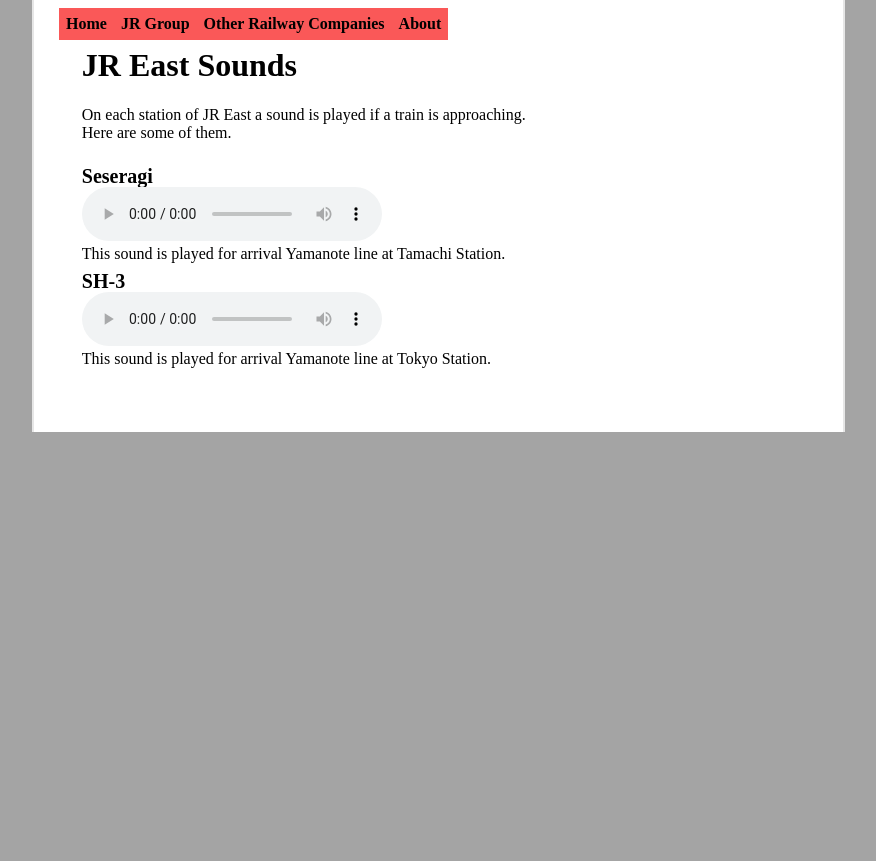
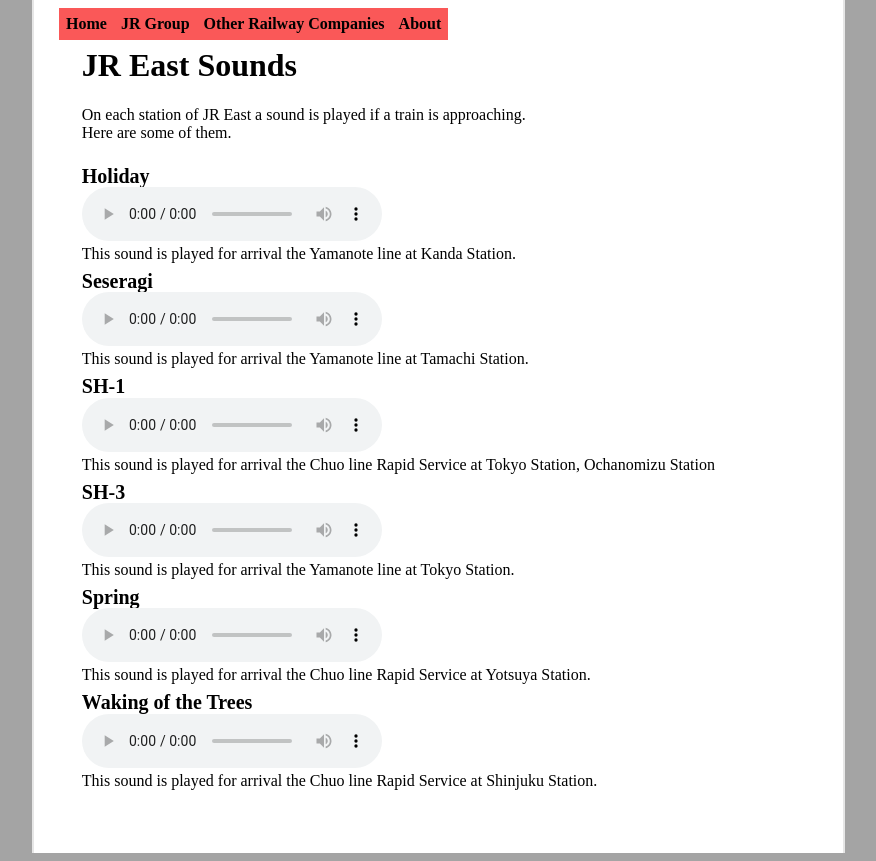
Before and after one commit to danivenk/Japanese_Railway_Info, a PHP site: page /JR_Group/JR_East/Sounds/index.php in a window 1280 px wide. Shown: the whole page, without its empty margins (229-1105 px from the left). Before the commit the page ends 432 px from the top, so only its background shows below. Run offline with PHP 8.4, Linux system fonts and the light colour scheme.

Commit message:
More Soundzzzz

```diff
--- a/JR_Group/JR_East/Sounds/index.php
+++ b/JR_Group/JR_East/Sounds/index.php
@@ -29,18 +29,42 @@
 			<h1>JR East Sounds</h1>
 			<p>On each station of JR East a sound is played if a train is approaching.<br>
 			Here are some of them.</p>
+			<h2>Holiday</h2>
+			<audio controls>
+  				<source src="../../../Audio/JR Holiday V1.mp3" type="audio/mpeg">
+				Your browser does not support the audio element.
+			</audio><br>
+			This sound is played for arrival the Yamanote line at <a href="<?php echo $site?>JR_Group/JR_East/Stations/#kanda" class="intext">Kanda Station</a>.<br>
 			<h2>Seseragi</h2>
 			<audio controls>
   				<source src="../../../Audio/JR Babble.mp3" type="audio/mpeg">
 				Your browser does not support the audio element.
 			</audio><br>
-			This sound is played for arrival Yamanote line at <a href="#" class="intext">Tamachi Station</a>.<br>
+			This sound is played for arrival the Yamanote line at <a href="#" class="intext">Tamachi Station</a>.<br>
+			<h2>SH-1</h2>
+			<audio controls>
+  				<source src="../../../Audio/JR SH-1.mp3" type="audio/mpeg">
+				Your browser does not support the audio element.
+			</audio><br>
+			This sound is played for arrival the Chuo line Rapid Service at <a href="<?php echo $site?>JR_Group/JR_East/Stations/#tokyo" class="intext">Tokyo Station</a>, <a href="<?php echo $site?>JR_Group/JR_East/Stations/#ochanomizu" class="intext">Ochanomizu Station</a><br>
 			<h2>SH-3</h2>
 			<audio controls>
   				<source src="../../../Audio/JR SH-3.mp3" type="audio/mpeg">
 				Your browser does not support the audio element.
 			</audio><br>
-			This sound is played for arrival Yamanote line at <a href="<<?php echo $site?>JR_Group/JR_East/Stations/#tokyo" class="intext">Tokyo Station</a>.<br>
+			This sound is played for arrival the Yamanote line at <a href="<?php echo $site?>JR_Group/JR_East/Stations/#tokyo" class="intext">Tokyo Station</a>.<br>
+			<h2>Spring</h2>
+			<audio controls>
+  				<source src="../../../Audio/JR Spring.mp3" type="audio/mpeg">
+				Your browser does not support the audio element.
+			</audio><br>
+			This sound is played for arrival the Chuo line Rapid Service at <a href="<?php echo $site?>JR_Group/JR_East/Stations/#yotsuya" class="intext">Yotsuya Station</a>.<br>
+			<h2>Waking of the Trees</h2>
+			<audio controls>
+  				<source src="../../../Audio/JR Waking of the Trees V1.mp3" type="audio/mpeg">
+				Your browser does not support the audio element.
+			</audio><br>
+			This sound is played for arrival the Chuo line Rapid Service at <a href="<?php echo $site?>JR_Group/JR_East/Stations/#shinjuku" class="intext">Shinjuku Station</a>.<br>
 		</div>
 	</div>
 </body>
```
